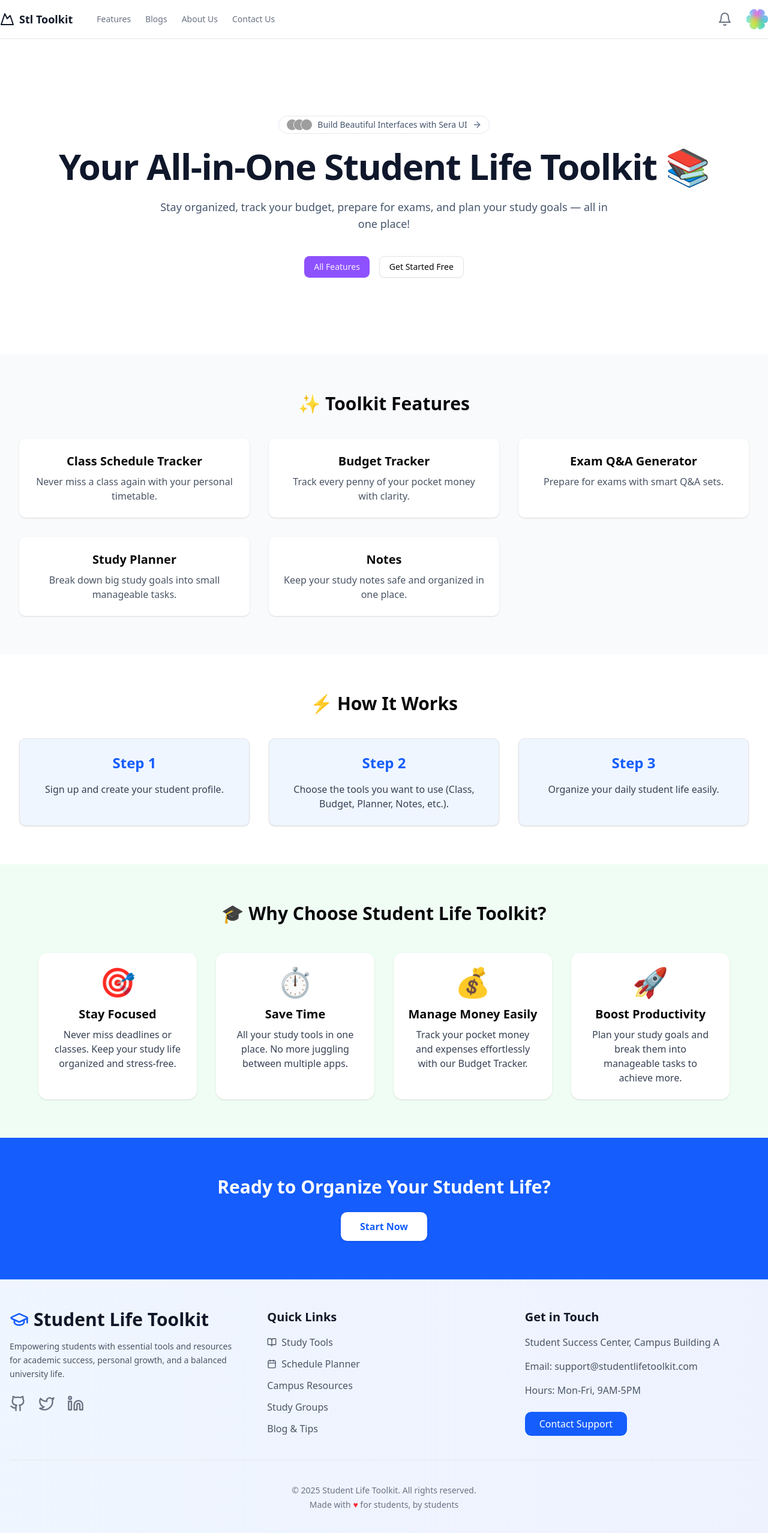
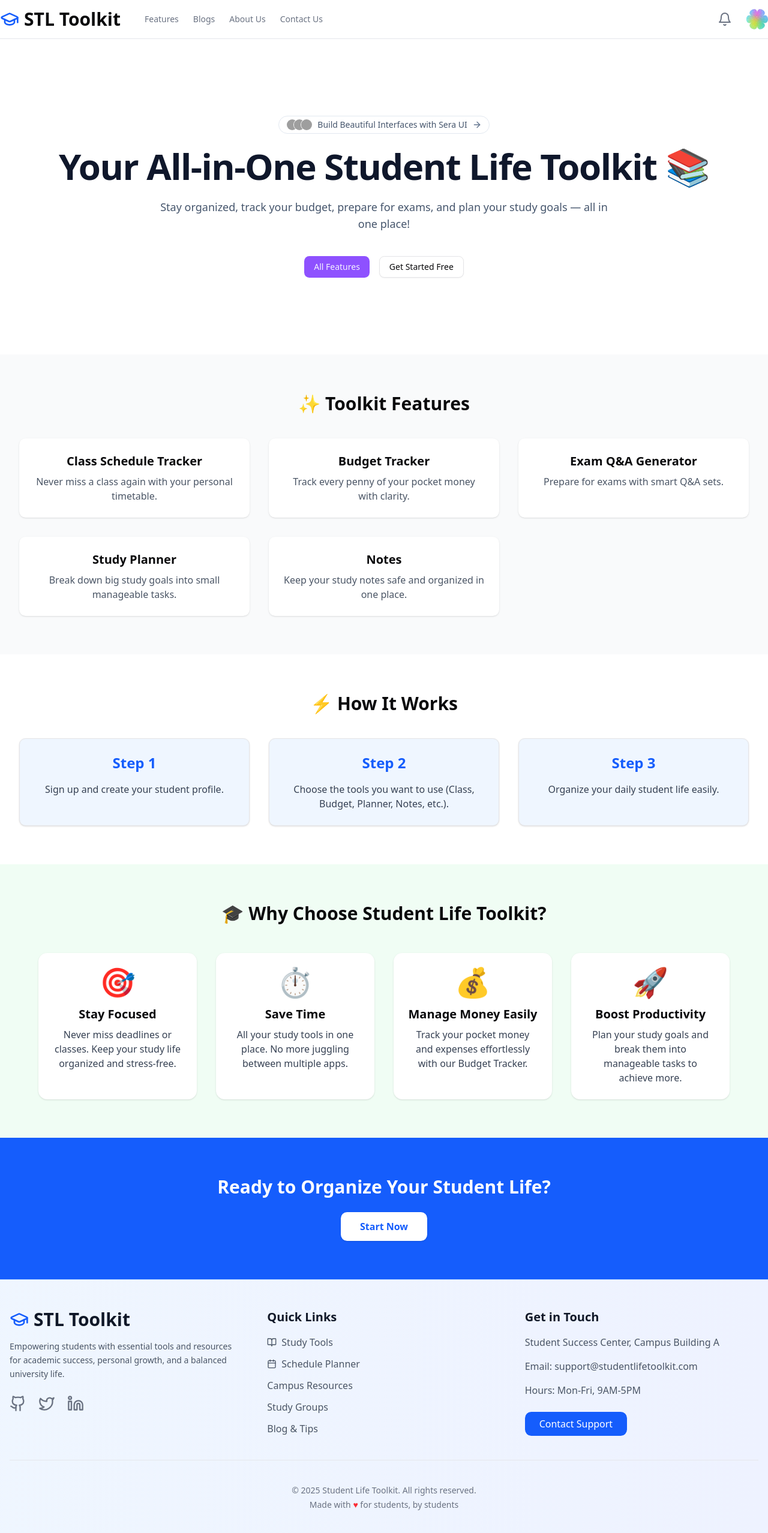
Before and after one commit to rafizul896/student-life-toolkit-frontend, a Next.js app: page / in a window 1280 px wide. Shown: the top 2556 px of the page at 60% size. Built offline with nearby package versions, Linux system fonts and the light colour scheme; grey boxes are pictures that could not be loaded.

Commit message:
update: web logo

```diff
--- a/src/components/modules/dashboard/sidebar/app-sidebar.tsx
+++ b/src/components/modules/dashboard/sidebar/app-sidebar.tsx
@@ -4,6 +4,7 @@ import * as React from "react";
 import {
   Bot,
   Frame,
+  GraduationCap,
   LifeBuoy,
   Map,
   PieChart,
@@ -103,12 +104,10 @@ export function AppSidebar({ ...props }: React.ComponentProps<typeof Sidebar>) {
           <SidebarMenuItem>
             <SidebarMenuButton size="lg" asChild>
               <Link href="/">
-                {/* <Image
-                  className="w-full max-w-[160px] h-auto"
-                  src={Logo}
-                  alt="Logo"
-                /> */}
-                LoGO
+                <div className="flex items-center space-x-2">
+                  <GraduationCap className="w-8 h-8 text-blue-600 dark:text-blue-400" />
+                  <h3 className="text-3xl font-bold">STL Toolkit</h3>
+                </div>
               </Link>
             </SidebarMenuButton>
           </SidebarMenuItem>
@@ -117,9 +116,7 @@ export function AppSidebar({ ...props }: React.ComponentProps<typeof Sidebar>) {
       <SidebarContent>
         <NavMain items={data.navMain} />
       </SidebarContent>
-      <SidebarFooter>
-        {/* <NavUser /> */}
-      </SidebarFooter>
+      <SidebarFooter>{/* <NavUser /> */}</SidebarFooter>
     </Sidebar>
   );
 }
--- a/src/components/shared/Footer.tsx
+++ b/src/components/shared/Footer.tsx
@@ -10,7 +10,7 @@ const Footer = () => {
           <div className="flex items-center space-x-2">
             <GraduationCap className="w-8 h-8 text-blue-600 dark:text-blue-400" />
             <h3 className="text-3xl font-bold">
-              Student Life Toolkit
+              STL Toolkit
             </h3>
           </div>
           <p className="text-gray-600 dark:text-gray-300 text-sm leading-relaxed">
--- a/src/components/shared/Navbar.tsx
+++ b/src/components/shared/Navbar.tsx
@@ -1,4 +1,5 @@
 "use client";
+import { GraduationCap } from "lucide-react";
 import Link from "next/link";
 import React, { useState, useRef, useEffect } from "react";
 
@@ -262,20 +263,19 @@ const Navber = () => {
     };
   }, []);
 
-
   return (
     <header className="bg-white/80 dark:bg-black/80 backdrop-blur-sm sticky top-0 z-50 w-full border-b border-gray-200 dark:border-gray-800">
       <div className="container mx-auto">
         <div className="flex items-center justify-between h-16">
           {/* Logo and Desktop Navigation */}
           <div className="flex items-center gap-10">
-            {/* Logo */}
-            <a href="#" className="flex items-center gap-2 flex-shrink-0">
-              <MountainIcon className="h-6 w-6 text-gray-900 dark:text-gray-100" />
-              <span className="text-lg font-semibold text-gray-900 dark:text-gray-100">
-                Stl Toolkit
-              </span>
-            </a>
+            <Link href={"/"}>
+              {/* Logo */}
+              <div className="flex items-center space-x-2">
+                <GraduationCap className="w-8 h-8 text-blue-600 dark:text-blue-400" />
+                <h3 className="text-3xl font-bold">STL Toolkit</h3>
+              </div>
+            </Link>
 
             {/* Desktop Navigation */}
             <nav className="hidden md:flex items-center gap-6">
```
